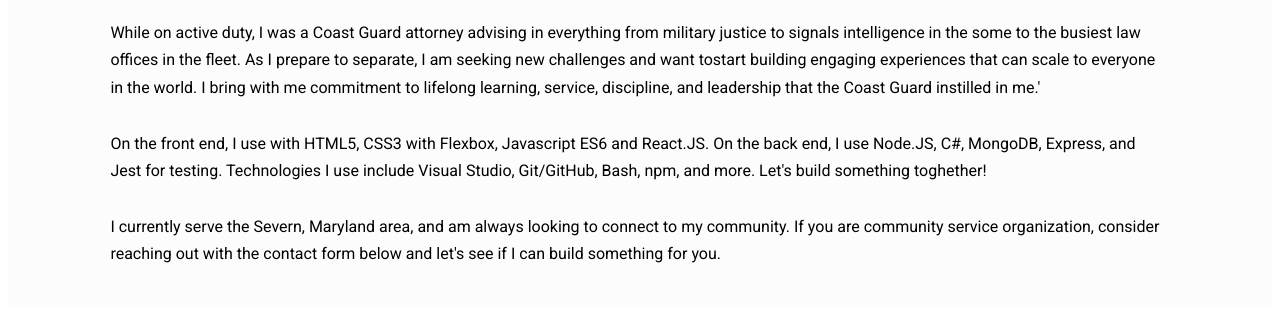
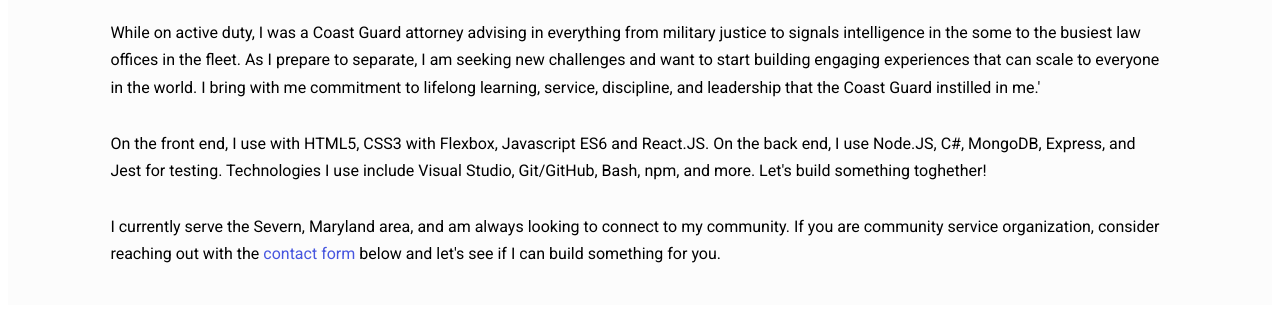
Before and after one commit to ajgalle1/ajgalle1.github.io, a plain HTML site: page index.html in a window 1280 px wide. Shown: the part 791-1114 px from the top of the page. Drawn offline with nearby package versions, Linux system fonts and the light colour scheme.

Commit message:
Fix typo and add link

```diff
--- a/index.html
+++ b/index.html
@@ -66,13 +66,13 @@
     <section class="more-about">
       <h2>More About Me</h2>
       <p>
-          While on active duty, I was a Coast Guard attorney advising in everything from military justice to signals intelligence in the some to the busiest law offices in the fleet.  As I prepare to separate, I am seeking new challenges and want tostart building engaging experiences that can scale to everyone in the world.  I bring with me commitment to lifelong learning, service, discipline, and leadership that the Coast Guard instilled in me.'
+          While on active duty, I was a Coast Guard attorney advising in everything from military justice to signals intelligence in the some to the busiest law offices in the fleet.  As I prepare to separate, I am seeking new challenges and want to start building engaging experiences that can scale to everyone in the world.  I bring with me commitment to lifelong learning, service, discipline, and leadership that the Coast Guard instilled in me.'
       </p>
         <p>
             On the front end, I use with HTML5, CSS3 with Flexbox, Javascript ES6 and React.JS. On the back end, I use Node.JS, C#, MongoDB, Express, and Jest for testing.  Technologies I use include Visual Studio, Git/GitHub, Bash, npm, and more. Let's build something toghether!
         </p>
         <p>
-            I currently serve the Severn, Maryland area, and am always looking to connect to my community. If you are community service organization, consider reaching out with the contact form below and let's see if I can build something for you.
+            I currently serve the Severn, Maryland area, and am always looking to connect to my community. If you are community service organization, consider reaching out with the <a href="#contact"> contact form </a> below and let's see if I can build something for you.
         </p>
     </section>
 
```
